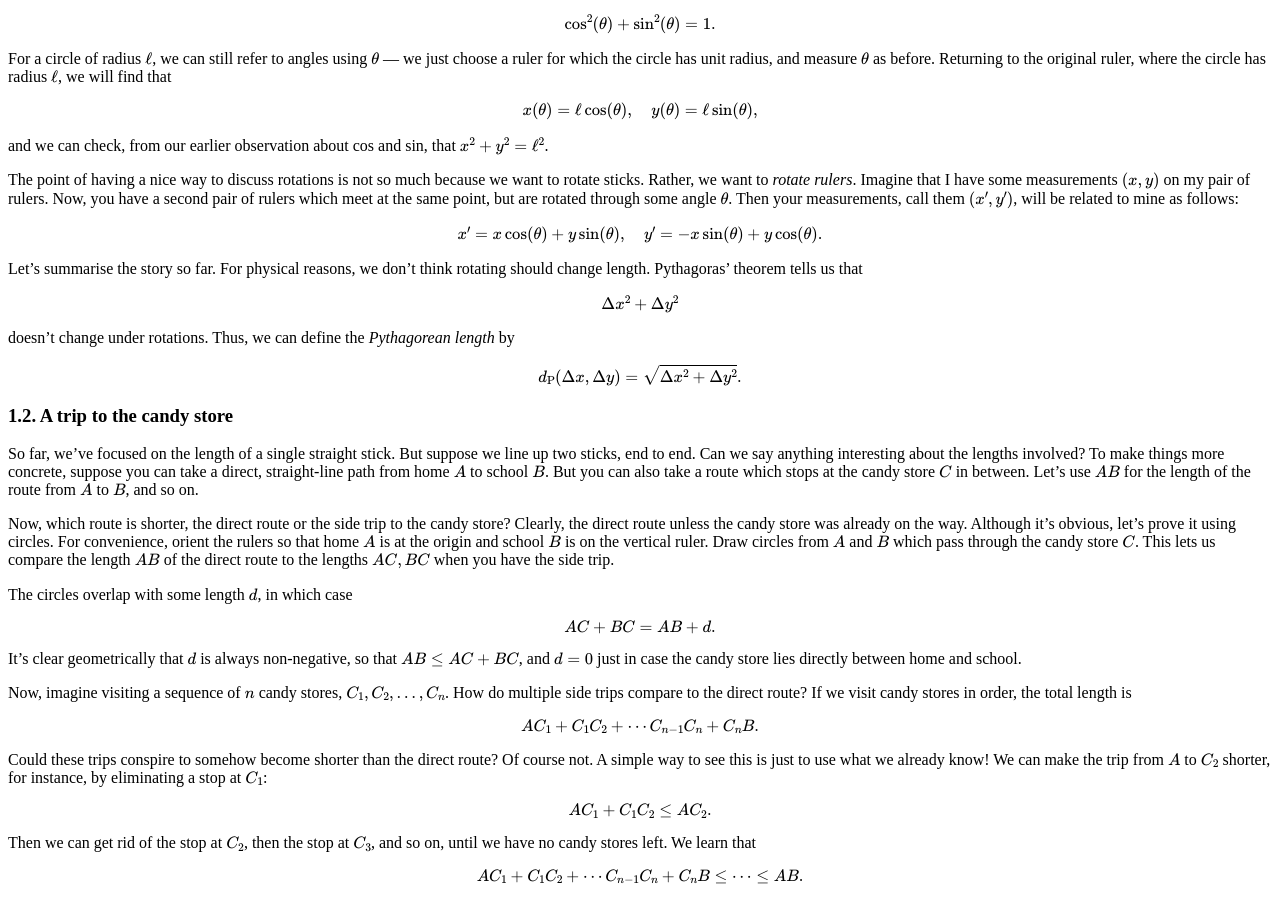
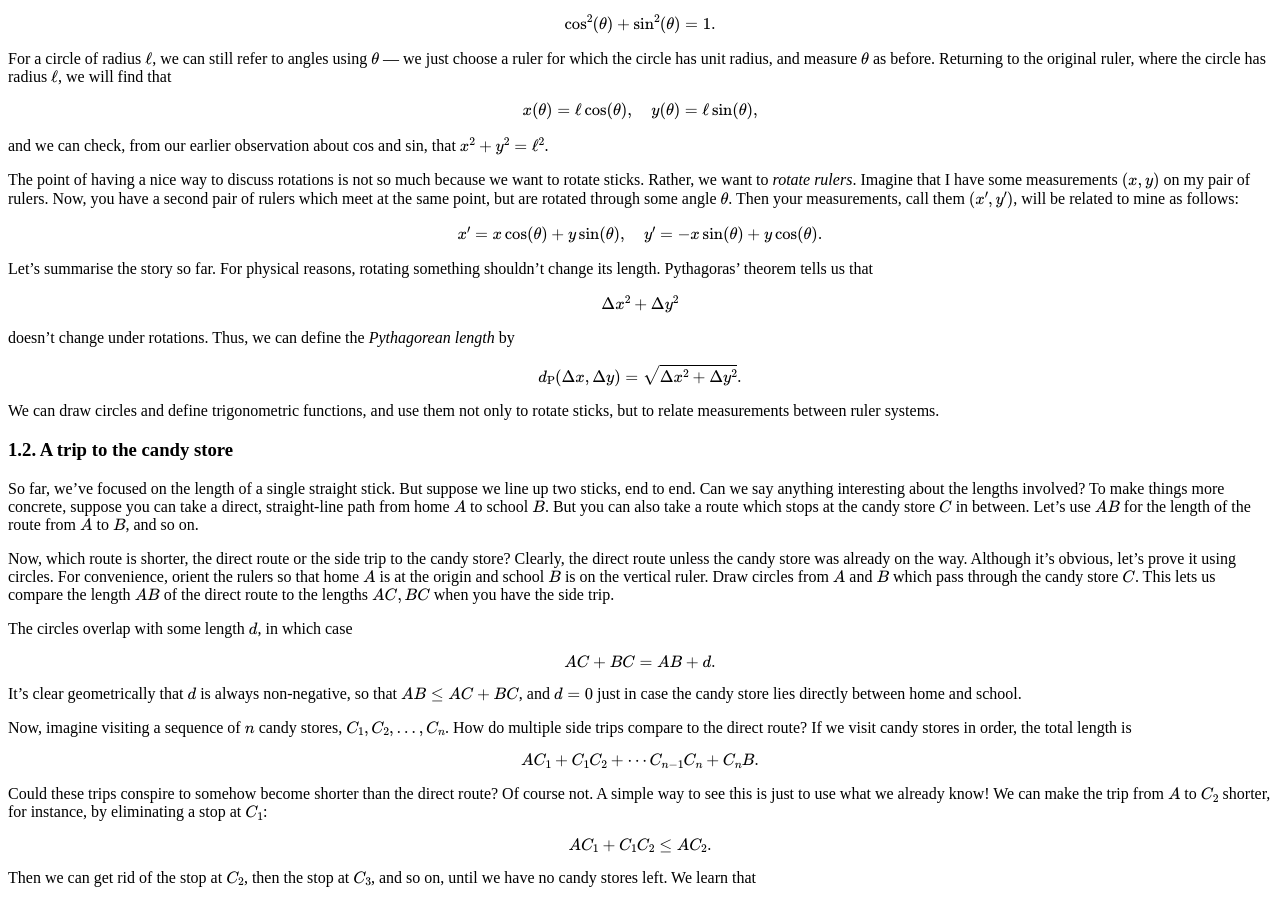
Before and after one commit to hapax/hapax.github.io, a Jekyll site: the page built from assets/maximal.md, in a window 1280 px wide and 900 px high, scrolled down 1254 px. Built offline with Jekyll 4.4.1, drawn with Linux system fonts in a browser that asks for light colours; our own code applies the rules of GitHub Pages for plain Markdown files; formulas are drawn with MathJax 3; a script that is not in the unit is left out.

Commit message:
Update maximal.md

```diff
--- a/assets/maximal.md
+++ b/assets/maximal.md
@@ -110,7 +110,7 @@ x' = x \cos(\theta) + y \sin(\theta), \quad y' = -x \sin(\theta) + y \cos(\theta
 $$
 
 Let's summarise the story so far.
-For physical reasons, we don't think rotating should change length.
+For physical reasons, rotating something shouldn't change its length.
 Pythagoras' theorem tells us that
 
 $$
@@ -123,6 +123,9 @@ Thus, we can define the *Pythagorean length* by
 $$
 d_\text{P}(\Delta x, \Delta y) = \sqrt{\Delta x^2 + \Delta y^2}.
 $$
+
+We can draw circles and define trigonometric functions, and use them
+not only to rotate sticks, but to relate measurements between ruler systems.
 
 ### 1.2. A trip to the candy store <a id="sec-1-2" name="sec-1-2"></a>
 
```
